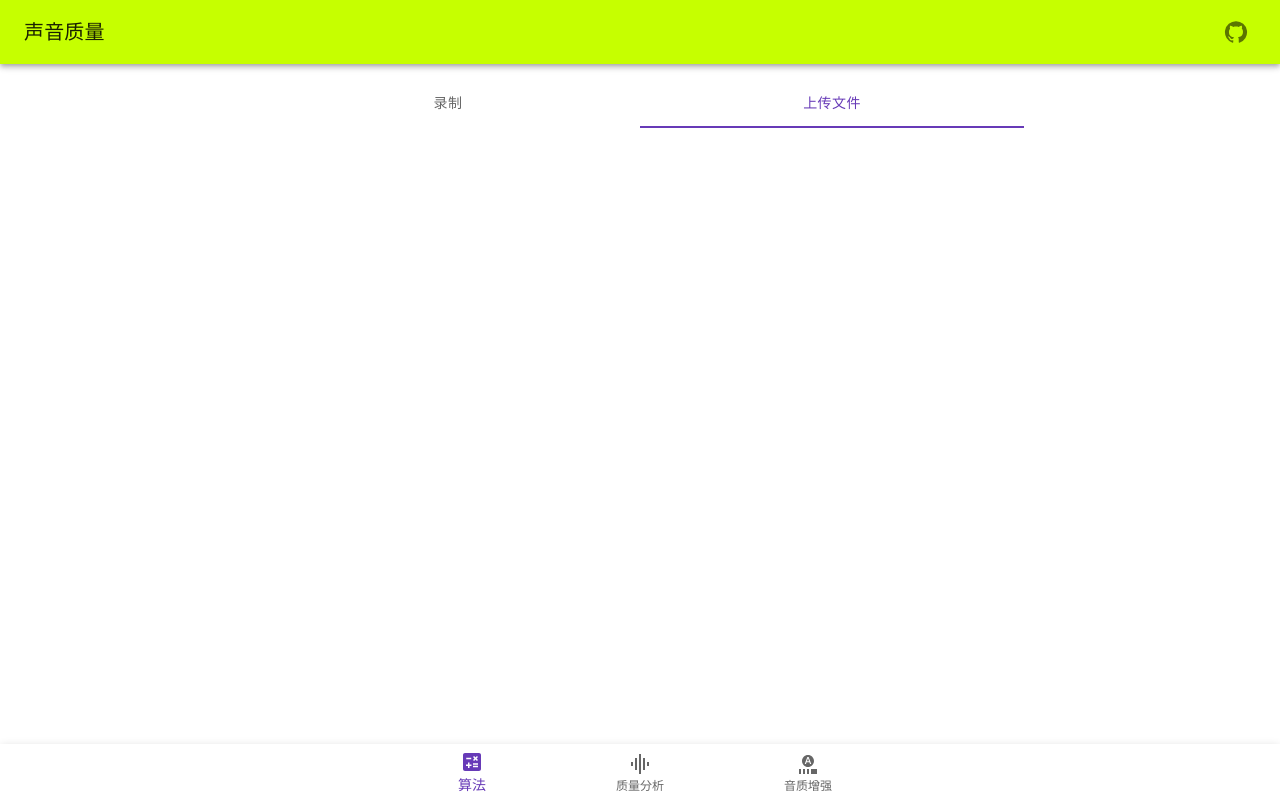
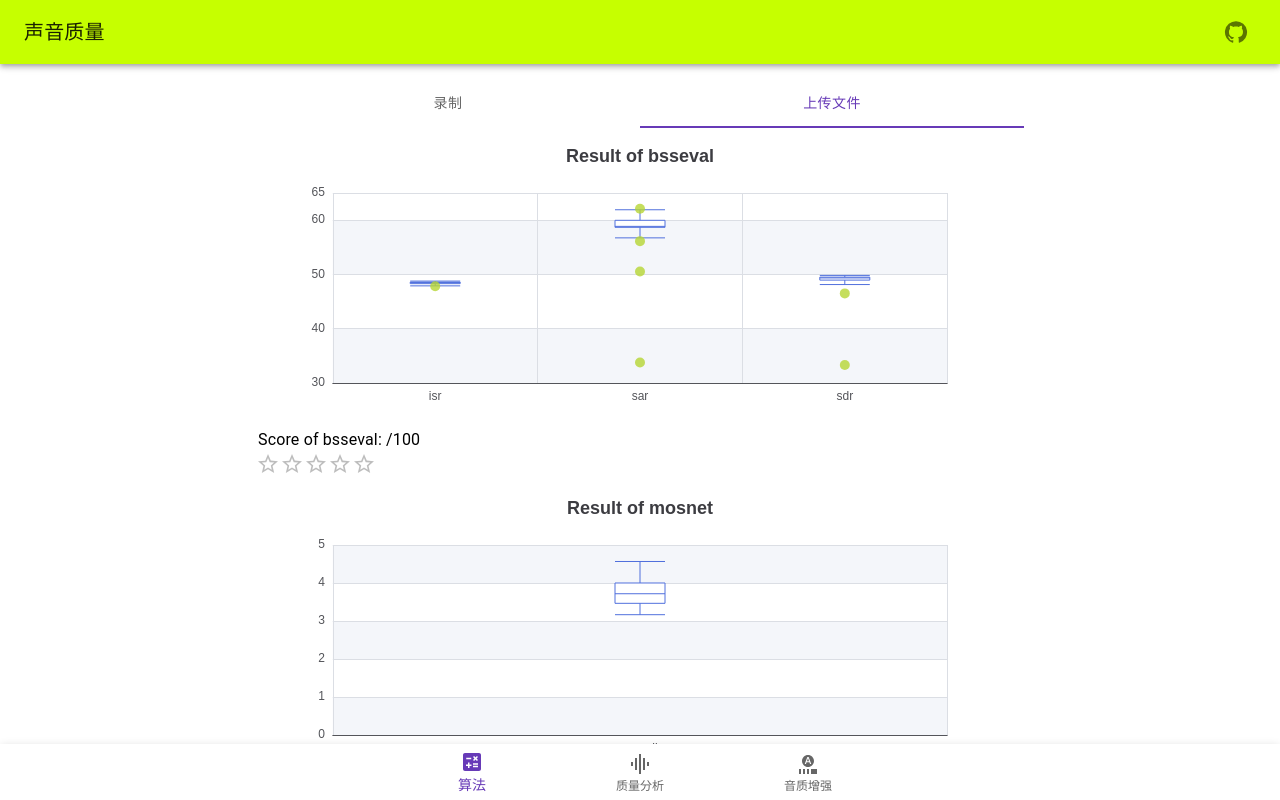
Before and after one commit to PlusOneZ/Sound-Quality-HCI, a React (Create React App) app: page /sound-quality-analysis in a window 1280 px wide. Shown: the top 800 px of the page. Built offline with nearby package versions, Linux system fonts and the light colour scheme.

Commit message:
Setup result visualization

```diff
--- a/src/components/SoundQualityResult.js
+++ b/src/components/SoundQualityResult.js
@@ -1,158 +1,372 @@
+import ReactECharts from "echarts-for-react";
+import {availableAlgorithms} from "./AlgorithmSelection";
+import {Rating} from "@mui/material";
+import Typography from "@mui/material/Typography";
+import Box from "@mui/material/Box";
 
-// data
-// {
-//   "bsseval": {
-//     "avgScore": 0,
-//     "score": {
-//       "isr": [
-//         48.58202895299484,
-//         48.51845450137591,
-//         48.71872628487888,
-//         48.522052293724045,
-//         48.54494387541641,
-//         48.37160654736623,
-//         48.342660275008676,
-//         48.52361344677916,
-//         48.28629152593855,
-//         48.774238295967734,
-//         48.71583437192488,
-//         47.820511998532126,
-//         48.241787997088785,
-//         47.966654318585185
-//       ],
-//       "sar": [
-//         59.87368109297212,
-//         58.75310539058073,
-//         56.134283660916296,
-//         60.003924436872595,
-//         60.32985072963936,
-//         59.487150772793456,
-//         58.738264355094955,
-//         62.08679920778116,
-//         33.77250229382492,
-//         50.548818736660834,
-//         58.95604722201544,
-//         58.65646532192321,
-//         60.313843235665956,
-//         58.74325054681127
-//       ],
-//       "sdr": [
-//         49.46840751981597,
-//         49.6473850281849,
-//         48.644274523037154,
-//         49.00052443909172,
-//         49.164294894169565,
-//         49.79239773802789,
-//         49.82209568006851,
-//         49.43500912057581,
-//         33.319109140530955,
-//         46.505960614976715,
-//         49.38680445943939,
-//         49.331572611392794,
-//         49.51174189381451,
-//         48.93867637065253
-//       ]
-//     },
-//     "time": 8609.375
-//   },
-//   "mosnet": {
-//     "avgScore": 3.7317068917410716,
-//     "score": [
-//       3.6321489810943604,
-//       3.861367702484131,
-//       3.4525816440582275,
-//       4.094010829925537,
-//       3.802400588989258,
-//       3.5387372970581055,
-//       3.5034596920013428,
-//       3.1659483909606934,
-//       3.4220223426818848,
-//       4.071146011352539,
-//       3.2239973545074463,
-//       3.8648972511291504,
-//       4.566028118133545,
-//       4.045150279998779
-//     ],
-//     "time": 10796.875
-//   },
-//   "pesq": {
-//     "avgScore": 4.642327581133161,
-//     "score": [
-//       4.643880367279053,
-//       4.643888473510742,
-//       4.642822742462158,
-//       4.643771171569824,
-//       4.642657279968262,
-//       4.64280891418457,
-//       4.643807888031006,
-//       4.641385555267334,
-//       4.631412982940674,
-//       4.643867492675781,
-//       4.6413750648498535,
-//       4.643274784088135,
-//       4.643888473510742,
-//       4.643744945526123
-//     ],
-//     "time": 7140.625
-//   },
-//   "sisdr": {
-//     "avgScore": 57.74351770770895,
-//     "score": [
-//       60.863826242733964,
-//       61.498627300376455,
-//       55.61616716961049,
-//       59.555965318847356,
-//       60.58719114658614,
-//       60.81190795017009,
-//       59.68326849263299,
-//       64.20245694496747,
-//       33.895161824318656,
-//       50.144254449396385,
-//       56.60873384310888,
-//       62.11004092371512,
-//       62.40563897158643,
-//       60.42600732987484
-//     ],
-//     "time": 5390.625
-//   },
-//   "srmr": {
-//     "avgScore": 4.458021706897024,
-//     "score": [
-//       4.778388832721726,
-//       4.439111179150384,
-//       5.197028544267056,
-//       3.5617396090781503,
-//       5.281827442771843,
-//       5.594592891146886,
-//       4.6950948188235,
-//       3.1967678883425727,
-//       3.076317182836973,
-//       3.2729722834753208,
-//       5.0885436784923055,
-//       4.742939689786579,
-//       3.0733630970950667,
-//       6.413616758569973
-//     ],
-//     "time": 1468.75
-//   },
-//   "stoi": {
-//     "avgScore": 0.999945270803565,
-//     "score": [
-//       0.9999998916472654,
-//       0.9999998591261258,
-//       0.9999976056210689,
-//       0.9999991782353267,
-//       0.9999995255683473,
-//       0.999999941293113,
-//       0.9999998784436394,
-//       0.9999998570466945,
-//       0.9992561464237323,
-//       0.9999843080458238,
-//       0.9999998553426749,
-//       0.9999991933165636,
-//       0.9999997245741501,
-//       0.9999988265653845
-//     ],
-//     "time": 3734.375
-//   }
-// }
+const mockedData = {
+  "bsseval": {
+    "avgScore": 49.2513,
+    "score": {
+      "isr": [
+        48.58202895299484,
+        48.51845450137591,
+        48.71872628487888,
+        48.522052293724045,
+        48.54494387541641,
+        48.37160654736623,
+        48.342660275008676,
+        48.52361344677916,
+        48.28629152593855,
+        48.774238295967734,
+        48.71583437192488,
+        47.820511998532126,
+        48.241787997088785,
+        47.966654318585185
+      ],
+      "sar": [
+        59.87368109297212,
+        58.75310539058073,
+        56.134283660916296,
+        60.003924436872595,
+        60.32985072963936,
+        59.487150772793456,
+        58.738264355094955,
+        62.08679920778116,
+        33.77250229382492,
+        50.548818736660834,
+        58.95604722201544,
+        58.65646532192321,
+        60.313843235665956,
+        58.74325054681127
+      ],
+      "sdr": [
+        49.46840751981597,
+        49.6473850281849,
+        48.644274523037154,
+        49.00052443909172,
+        49.164294894169565,
+        49.79239773802789,
+        49.82209568006851,
+        49.43500912057581,
+        33.319109140530955,
+        46.505960614976715,
+        49.38680445943939,
+        49.331572611392794,
+        49.51174189381451,
+        48.93867637065253
+      ]
+    },
+    "time": 8609.375
+  },
+  "mosnet": {
+    "avgScore": 3.7317068917410716,
+    "score": [
+      3.6321489810943604,
+      3.861367702484131,
+      3.4525816440582275,
+      4.094010829925537,
+      3.802400588989258,
+      3.5387372970581055,
+      3.5034596920013428,
+      3.1659483909606934,
+      3.4220223426818848,
+      4.071146011352539,
+      3.2239973545074463,
+      3.8648972511291504,
+      4.566028118133545,
+      4.045150279998779
+    ],
+    "time": 10796.875
+  },
+  "pesq": {
+    "avgScore": 4.642327581133161,
+    "score": [
+      4.643880367279053,
+      4.643888473510742,
+      4.642822742462158,
+      4.643771171569824,
+      4.642657279968262,
+      4.64280891418457,
+      4.643807888031006,
+      4.641385555267334,
+      4.631412982940674,
+      4.643867492675781,
+      4.6413750648498535,
+      4.643274784088135,
+      4.643888473510742,
+      4.643744945526123
+    ],
+    "time": 7140.625
+  },
+  "sisdr": {
+    "avgScore": 57.74351770770895,
+    "score": [
+      60.863826242733964,
+      61.498627300376455,
+      55.61616716961049,
+      59.555965318847356,
+      60.58719114658614,
+      60.81190795017009,
+      59.68326849263299,
+      64.20245694496747,
+      33.895161824318656,
+      50.144254449396385,
+      56.60873384310888,
+      62.11004092371512,
+      62.40563897158643,
+      60.42600732987484
+    ],
+    "time": 5390.625
+  },
+  "srmr": {
+    "avgScore": 4.458021706897024,
+    "score": [
+      4.778388832721726,
+      4.439111179150384,
+      5.197028544267056,
+      3.5617396090781503,
+      5.281827442771843,
+      5.594592891146886,
+      4.6950948188235,
+      3.1967678883425727,
+      3.076317182836973,
+      3.2729722834753208,
+      5.0885436784923055,
+      4.742939689786579,
+      3.0733630970950667,
+      6.413616758569973
+    ],
+    "time": 1468.75
+  },
+  "stoi": {
+    "avgScore": 0.999945270803565,
+    "score": [
+      0.9999998916472654,
+      0.9999998591261258,
+      0.9999976056210689,
+      0.9999991782353267,
+      0.9999995255683473,
+      0.999999941293113,
+      0.9999998784436394,
+      0.9999998570466945,
+      0.9992561464237323,
+      0.9999843080458238,
+      0.9999998553426749,
+      0.9999991933165636,
+      0.9999997245741501,
+      0.9999988265653845
+    ],
+    "time": 3734.375
+  }
+}
+
+function getBoxOption(title, dataset, columnNames, granu = 5) {
+  return {
+    title: [
+      {
+        text: `Result of ${title}`,
+        left: 'center'
+      },
+    ],
+    dataset: [
+      {
+        source: dataset
+      },
+      {
+        transform: {
+          type: 'boxplot',
+        }
+      },
+      {
+        fromDatasetIndex: 1,
+        fromTransformResult: 1
+      }
+    ],
+    tooltip: {
+      trigger: 'item',
+      axisPointer: {
+        type: 'shadow'
+      }
+    },
+    grid: {
+      left: '10%',
+      right: '10%',
+      bottom: '15%'
+    },
+    xAxis: {
+      type: 'category',
+      boundaryGap: true,
+      nameGap: 30,
+      splitArea: {
+        show: false
+      },
+      splitLine: {
+        show: true
+      },
+      axisLabel: {
+        formatter: function (value) {
+          return columnNames[value]
+        }
+      }
+    },
+    yAxis: {
+      type: 'value',
+      splitArea: {
+        show: true
+      },
+      splitLine: {
+        show: true
+      },
+      max: Math.ceil(Math.max(
+          ...dataset.reduce((prev, val) => prev.concat(val), [])
+      ) / granu) * granu,
+      min: Math.floor(Math.min(
+          ...dataset.reduce((prev, val) => prev.concat(val), [])
+      ) / granu) * granu,
+    },
+    series: [
+      {
+        name: 'boxplot',
+        type: 'boxplot',
+        datasetIndex: 1
+      },
+      {
+        name: 'outlier',
+        type: 'scatter',
+        datasetIndex: 2
+      }
+    ]
+  }
+}
+
+function getTimeConsumptionBar(data) {
+  let algoList = []
+  let dataList = []
+  for (let i = 0; i < availableAlgorithms.length; i++) {
+    if (data[availableAlgorithms[i]]) {
+      algoList.push(availableAlgorithms[i])
+      dataList.push(data[availableAlgorithms[i]].time)
+    }
+  }
+  return {
+    title: [
+      {
+        text: `Time Consumption of Each Algorithm`,
+        left: 'center'
+      },
+    ],
+    xAxis: {
+      data: algoList
+    },
+    yAxis: {
+      type: 'value',
+      splitArea: {
+        show: true
+      },
+      title: "time/ms"
+    },
+    series: [
+      {
+        type: 'bar',
+        data: dataList
+      }
+    ]
+  };
+}
+
+function QualityRating({algoName, max, rating}) {
+  console.log(algoName, rating / max * 5)
+  return (
+      <>
+        <Typography component="legend">Score of {algoName}: {rating}/{max}</Typography>
+        <Rating name={algoName + "-rating"} value={rating / max * 5} readOnly/>
+      </>
+  )
+}
+
+function SoundQualityResult({data}) {
+
+  const boxMosnetOptions = getBoxOption(
+      "mosnet",
+      [data.mosnet.score],
+      ["overall"]
+  )
+
+  const boxPesqOptions = getBoxOption(
+      "pesq",
+      [data.pesq.score],
+      ["overall"],
+      1e-2
+  )
+
+  const boxSisdrOptions = getBoxOption(
+      "sisdr",
+      [data.sisdr.score],
+      ["overall"]
+  )
+
+  const boxSrmrOptions = getBoxOption(
+      "srmr",
+      [data.srmr.score],
+      ["overall"]
+  )
+
+  const boxStoiOptions = getBoxOption(
+      "stoi",
+      [data.stoi.score],
+      ["overall"],
+      1e-7
+  )
+
+  const timeBarOptions = getTimeConsumptionBar(data)
+
+  return (
+      <>
+        {data.bsseval &&
+            <>
+              <ReactECharts option={getBoxOption(
+                  "bsseval",
+                  [
+                    data.bsseval.score.isr,
+                    data.bsseval.score.sar,
+                    data.bsseval.score.sdr
+                  ],
+                  ["isr", "sar", "sdr"]
+              )}/>
+              <QualityRating
+                  algoName={"bsseval"}
+                  defaultValue={data.bsseval.avgScore}
+                  max={100}
+                  precision={0.5}
+              />
+              {/* TODO: figure out this max*/}
+            </>
+        }
+        {["mosnet", "srmr", "pesq", "sisdr", "stoi"].map( algo => {
+          return (<Box key={algo}>
+            {data[algo] &&
+                <>
+                  <ReactECharts option={getBoxOption(
+                      algo,
+                      [data[algo].score],
+                      ["overall"],
+                      (algo==="pesq" ? 1e-2 : (algo==="stoi" ? 1e-7 : 5))
+                  )}/>
+                  <QualityRating
+                      algoName={algo}
+                      rating={data[algo].avgScore}
+                      max={algo === "stoi" ? 1 : 5}
+                      precision={0.5}
+                  />
+                </>
+            }
+            <Box sx={{height: 4, pt:2, mt: 4}} > &nbsp; </Box>
+          </Box>)
+        })}
+      </>
+  )
+}
+
+export default SoundQualityResult;
+export {mockedData}
--- a/src/pages/Layout.js
+++ b/src/pages/Layout.js
@@ -13,11 +13,9 @@ import {Route, Routes, Outlet} from "react-router-dom";
 import {UploadOrRecord} from "./UploadOrRecord";
 import AppBar from "../components/AppBar";
 import RecorderControls from "../components/RecorderController";
-
 import UploadController from "../components/UploadController";
 import {audioQualityRequest} from "../requests/soundQuality";
 import IntroPage from "./Intro";
-import {RecorderTest} from "../components/RecorderTest";
 import {useState} from "react";
 
 function Layout(props) {
--- a/src/pages/UploadOrRecord.js
+++ b/src/pages/UploadOrRecord.js
@@ -7,6 +7,7 @@ import {Link, Outlet, useLocation} from "react-router-dom"
 import Button from "@mui/material/Button";
 import SendIcon from '@mui/icons-material/Send';
 import {AlgorithmSelection, initState} from "../components/AlgorithmSelection";
+import SoundQualityResult, {mockedData} from "../components/SoundQualityResult";
 
 
 function UploadOrRecord({uploadHandler, audio}) {
@@ -69,6 +70,7 @@ function UploadOrRecord({uploadHandler, audio}) {
         }
 
         {/*  TODO: Results goes here */}
+        <SoundQualityResult data={mockedData} />
       </Box>
   )
 }
```
Also changed, not shown: src/components/RecorderController.js (+0 -11 lines).
